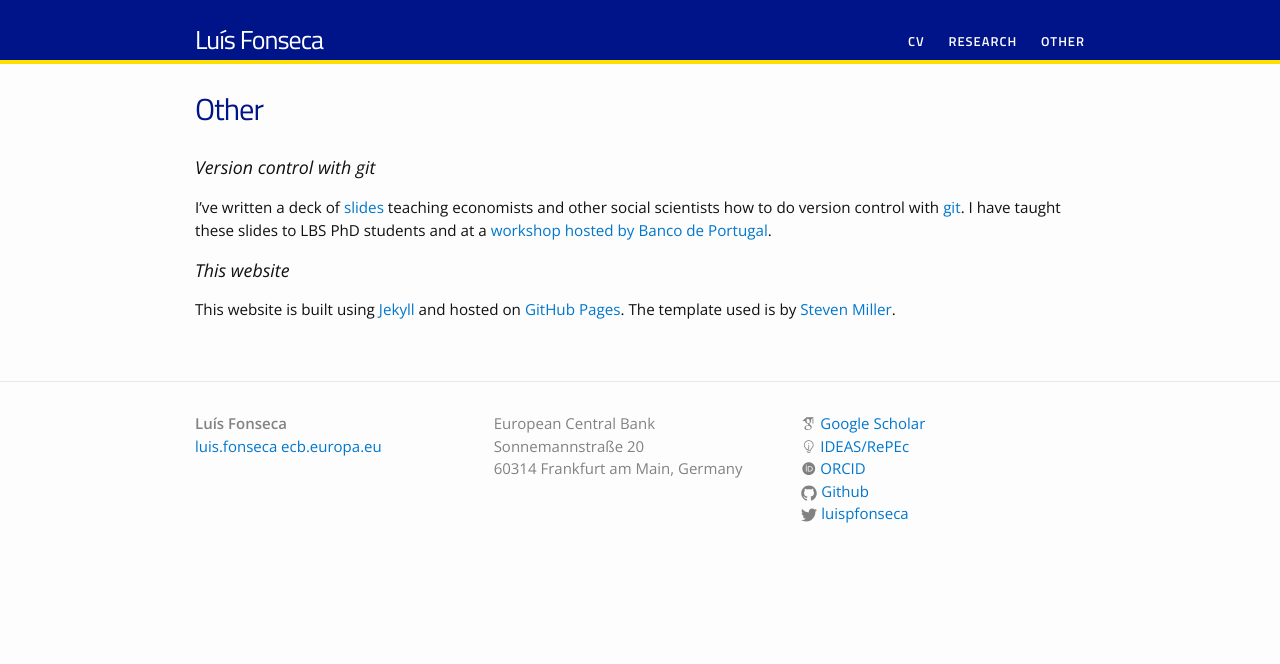
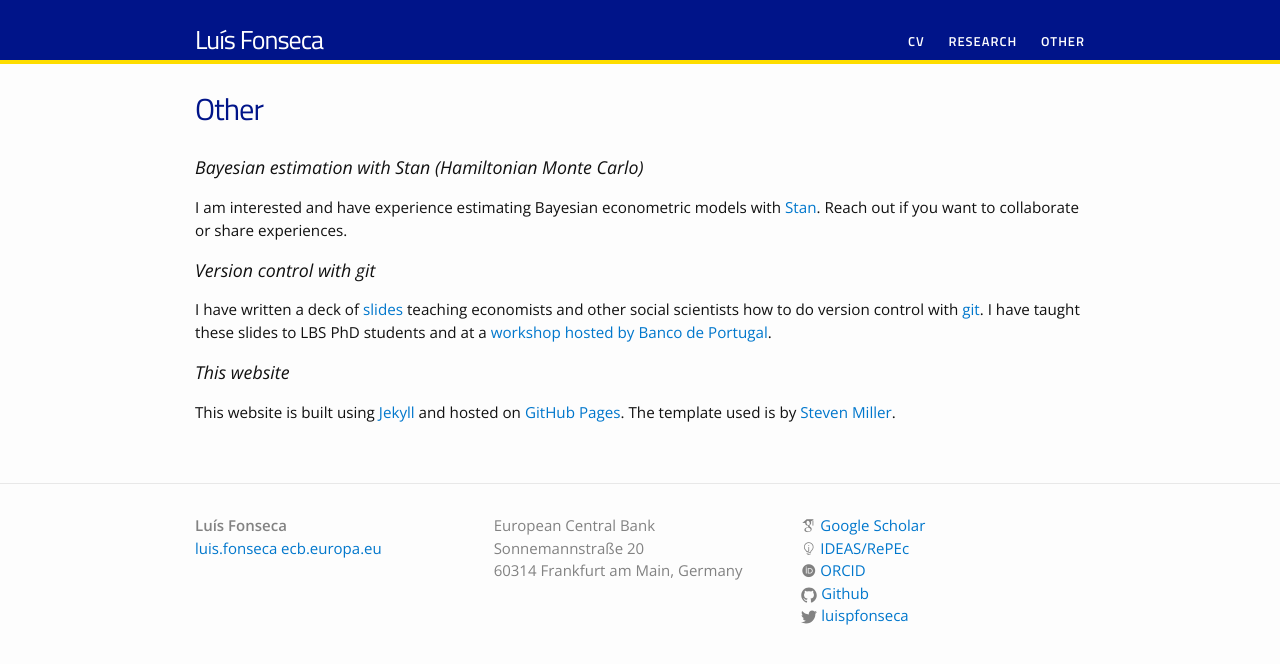
Before and after one commit to luispfonseca/luispfonseca.github.io, a Jekyll site: the page built from other.md, in a window 1280 px wide. Shown: the top 664 px of the page. Built offline with Jekyll 4.4.1, drawn with Linux system fonts in a browser that asks for light colours; some web fonts are replaced.

Commit message:
Update other.md

```diff
--- a/other.md
+++ b/other.md
@@ -4,8 +4,12 @@ title: Other
 permalink: /other/
 ---
 
+### Bayesian estimation with Stan (Hamiltonian Monte Carlo)
+
+I am interested and have experience estimating Bayesian econometric models with [Stan](https://mc-stan.org/). Reach out if you want to collaborate or share experiences.
+
 ### Version control with git
-I've written a deck of [slides](/files/slides_git.pdf) teaching economists and other social scientists how to do version control with [git](https://en.wikipedia.org/wiki/Git). I have taught these slides to LBS PhD students and at a [workshop hosted by Banco de Portugal](https://www.bportugal.pt/en/evento/workshop-reproducible-research-and-modern-data-analysis-concepts-skills-and-tools).
+I have written a deck of [slides](/files/slides_git.pdf) teaching economists and other social scientists how to do version control with [git](https://en.wikipedia.org/wiki/Git). I have taught these slides to LBS PhD students and at a [workshop hosted by Banco de Portugal](https://www.bportugal.pt/en/node/49383).
 
 
 ### This website
```
